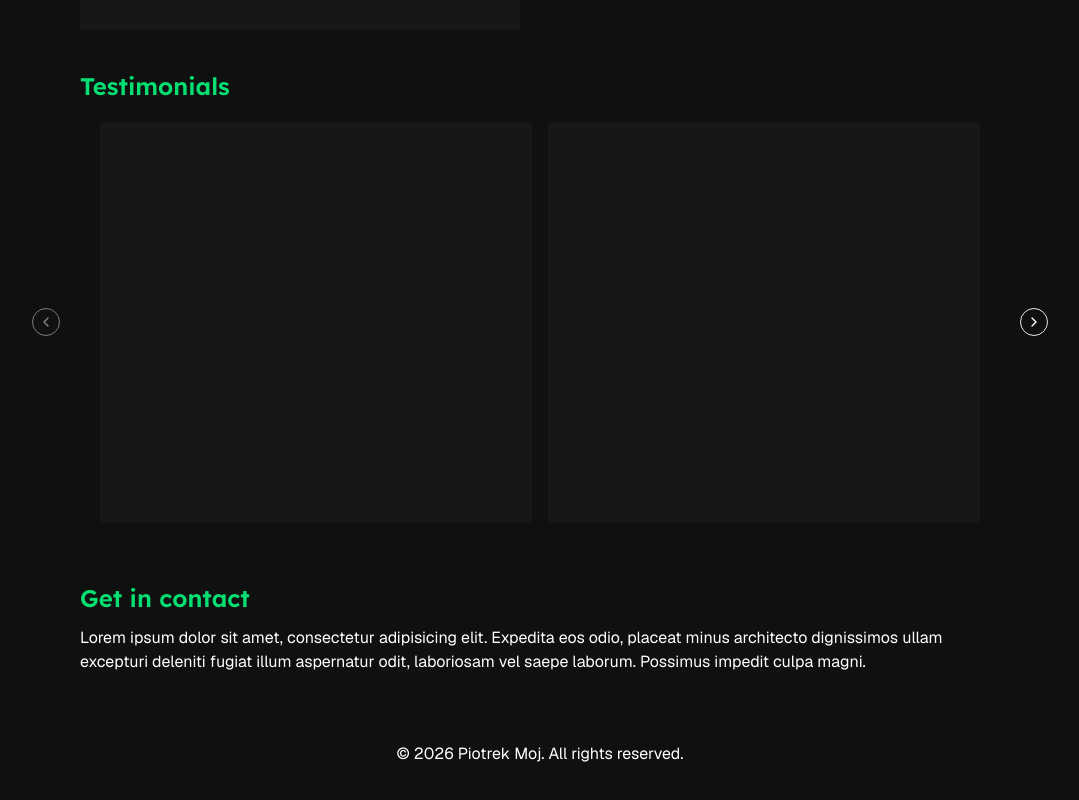
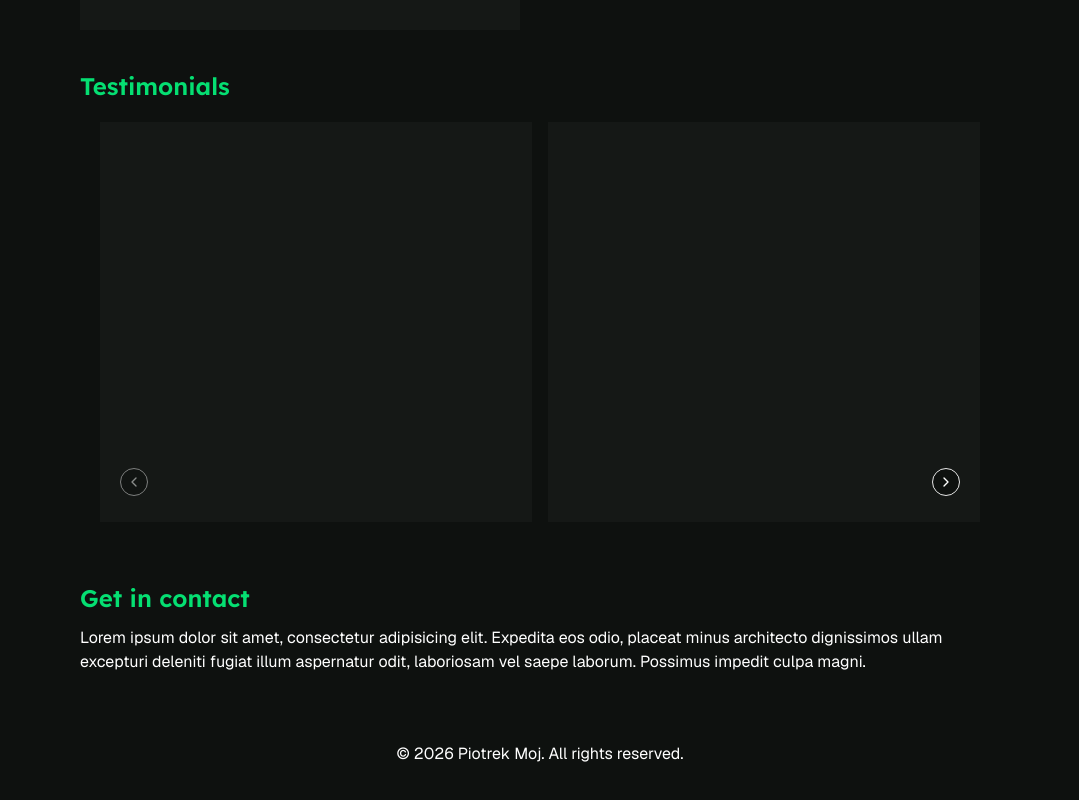
Before and after one commit to krako2/piotr-moj-pt, a Next.js app: page / in a window 1280 px wide. Shown: the part 750-1550 px from the top of the page, without its empty margins (100-1179 px from the left). Built offline with nearby package versions, Linux system fonts and the light colour scheme.

Commit message:
move the carousel arrows to the bottom corners

```diff
--- a/components/testimonials.tsx
+++ b/components/testimonials.tsx
@@ -16,8 +16,8 @@ export default function Testimonials() {
             <div className="h-100 bg-(--placeholder)"></div>
           </CarouselItem>
         </CarouselContent>
-        <CarouselPrevious suppressHydrationWarning />
-        <CarouselNext suppressHydrationWarning />
+        <CarouselPrevious suppressHydrationWarning className="left-10 top-80" />
+        <CarouselNext suppressHydrationWarning className="right-10 top-80" />
       </Carousel>
     </section>
   );
```
